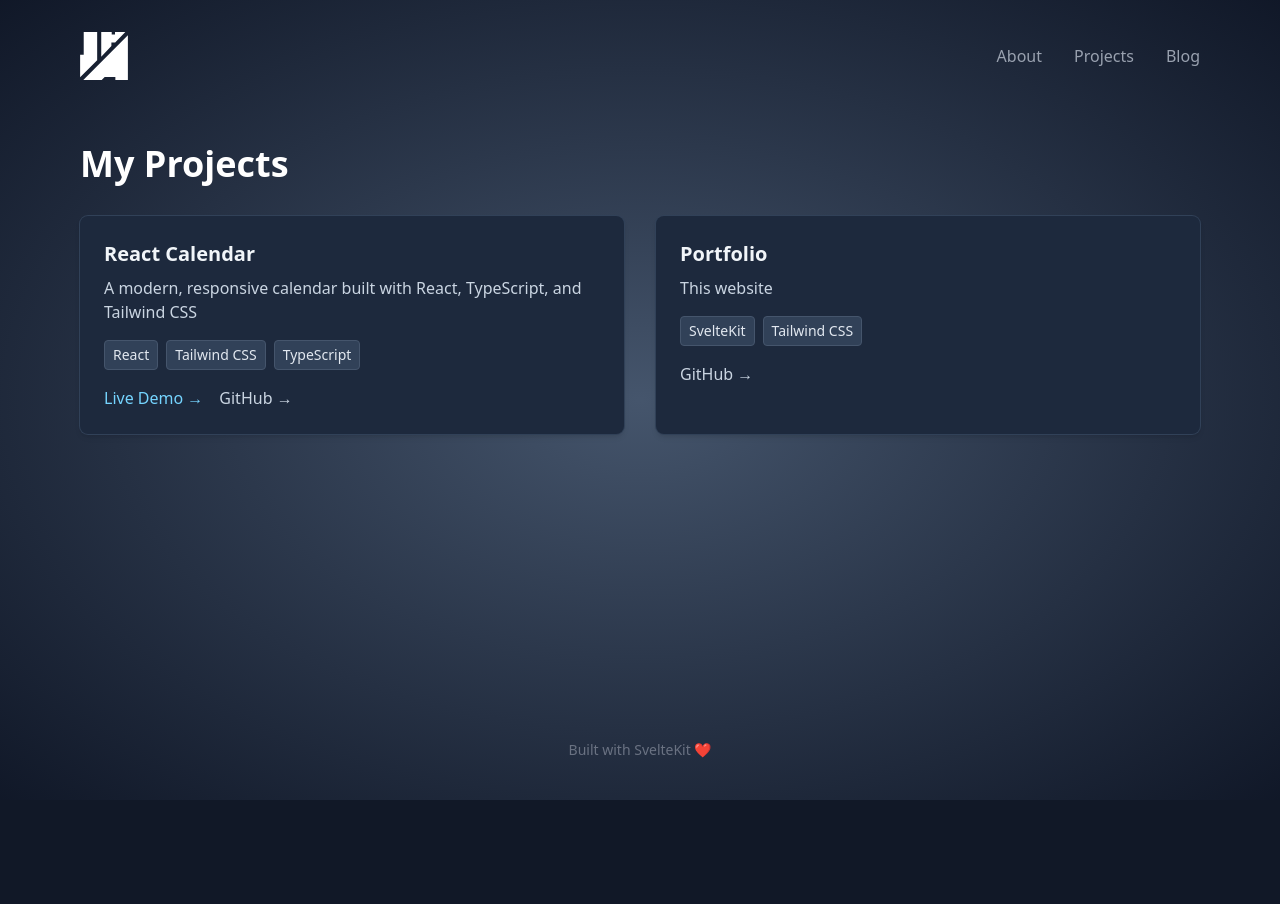
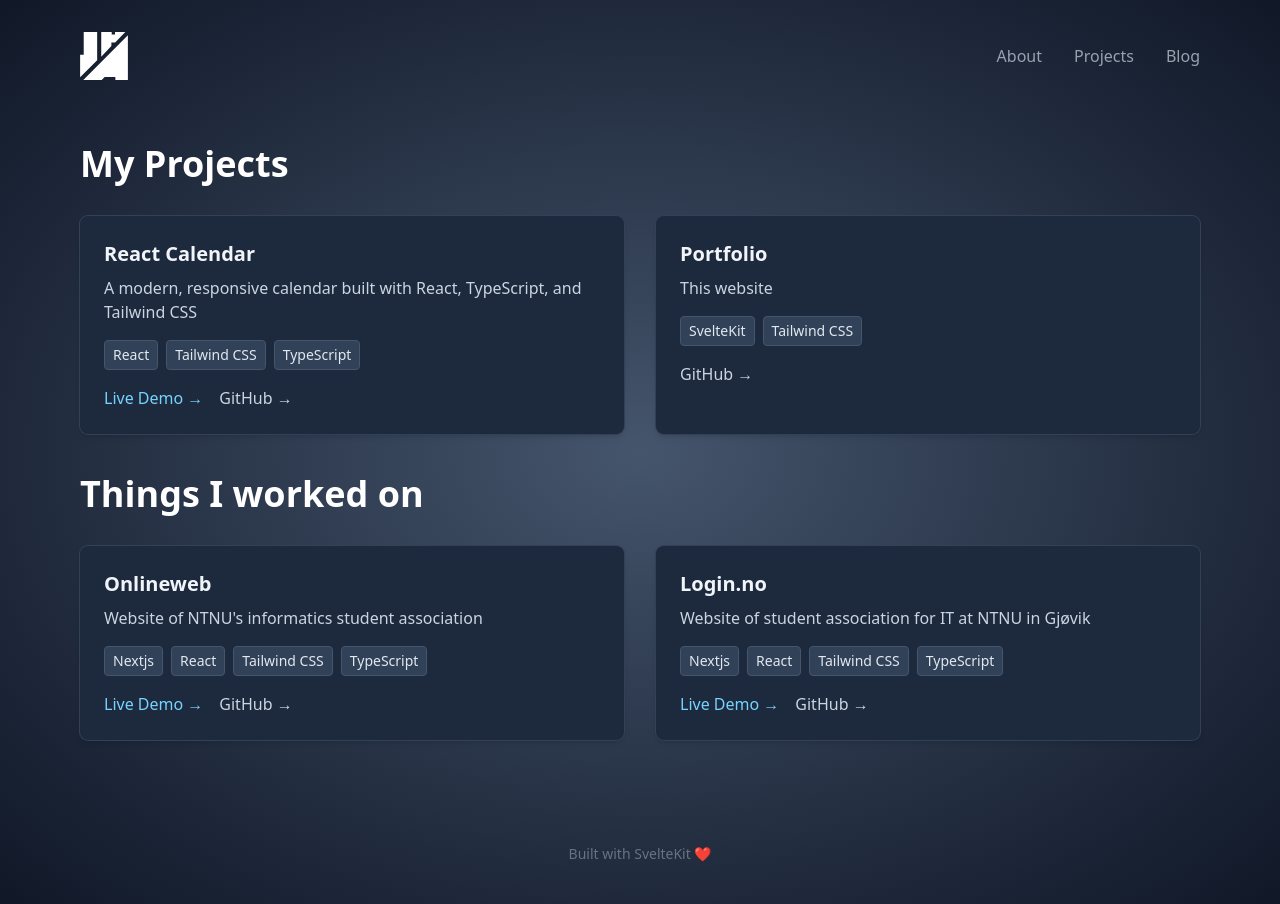
Before and after one commit to johannes-aas/personal-website, a SvelteKit app: page /projects in a window 1280 px wide. Before the commit the page ends 800 px from the top, so only its background shows below. Built offline with nearby package versions, Linux system fonts and the light colour scheme; a web font is replaced by a local one.

Commit message:
Add more projects

```diff
--- a/src/routes/projects/+page.svelte
+++ b/src/routes/projects/+page.svelte
@@ -16,6 +16,23 @@
 			githubUrl: 'https://github.com/johannes-aas/johannesaas.dev'
 		}
 	]
+
+	const projectContrib = [
+		{
+			title: 'Onlineweb',
+			description: "Website of NTNU's informatics student association",
+			technologies: ['Nextjs', 'React', 'Tailwind CSS', 'TypeScript'],
+			liveUrl: 'https://online.ntnu.no/',
+			githubUrl: 'https://github.com/johannes-aas/react-calendar'
+		},
+		{
+			title: 'Login.no',
+			description: "Website of student association for IT at  NTNU in Gjøvik",
+			technologies: ['Nextjs', 'React', 'Tailwind CSS', 'TypeScript'],
+			liveUrl: 'https://login.no',
+			githubUrl: 'https://github.com/Login-Linjeforening-for-IT/beehive'
+		}
+	]
 </script>
 
 <div class="mx-auto max-w-6xl px-4 py-16">
@@ -26,4 +43,12 @@
 			<ProjectCard {...project} />
 		{/each}
 	</div>
+
+	<h1 class="mt-10 mb-8 text-4xl font-bold">Things I worked on</h1>
+
+	<div class="grid gap-8 md:grid-cols-2">
+		{#each projectContrib as project}
+			<ProjectCard {...project} />
+		{/each}
+	</div>
 </div>
```
